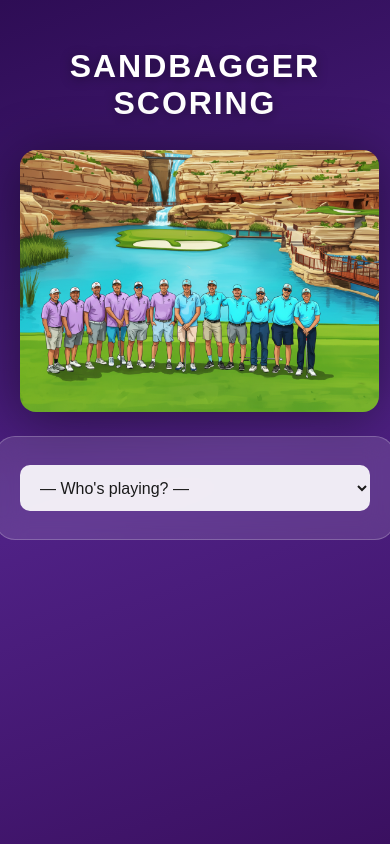
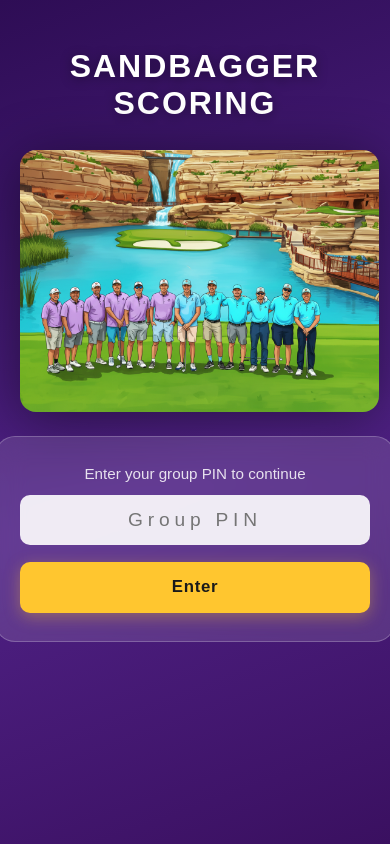
Before and after one commit to kurtisreed/sandbagger, a PHP site: page / in a window 390 px wide. Run offline with PHP 8.4, Linux system fonts and the light colour scheme; some libraries are stand-ins or nearby versions.

Commit message:
Add group PIN auth, offline score queue, plus-handicap support, and UI polish
- Group PIN screen with server-side PIN stored in app_settings table
- localStorage auto-login persists golfer + PIN verification across sessions
- Admin hamburger menu shows Change Group PIN option
- PIN page styled to match player selector (purple gradient, yellow button)
- Service worker updated to network-first for HTML/JS (eliminates stale cache issues)
- Offline score queue via IndexedDB with sync-on-reconnect and pending score overlay
- Plus-handicap (negative HCP) support: penalty dots on high stroke-index holes
- Self-healing localStorage: re-fetches golfer data if role field missing

Co-Authored-By: Claude Sonnet 4.6 <noreply@anthropic.com>

```diff
--- a/index.html
+++ b/index.html
@@ -46,13 +46,28 @@
         <button id="menu-dashboard" type="button">Dashboard</button>
         <button id="menu-my-history" type="button">My History</button>
         <button id="menu-edit-user" type="button">Edit User</button>
+        <button id="menu-change-pin" type="button" style="display:none;">Change Group PIN</button>
         <button id="menu-logout" type="button">Logout</button>
       </div>
     </div>
   </div>
 </div>
 
-<div id="auth-container" class="container">
+<!-- PIN screen (shown on first launch / after logout) -->
+<div id="pin-container" style="display: none;">
+  <form id="pin-form">
+    <h2>Sandbagger Scoring</h2>
+    <img class="form-logo" src="/images/cartoon.png" alt="Sandbagger Logo">
+    <div class="auth-card">
+      <p class="pin-prompt">Enter your group PIN to continue</p>
+      <input type="password" id="pin-input" inputmode="numeric" maxlength="10" placeholder="Group PIN">
+      <button type="submit">Enter</button>
+      <p id="pin-error" style="display: none;">Incorrect PIN. Please try again.</p>
+    </div>
+  </form>
+</div>
+
+<div id="auth-container" class="container" style="display: none;">
         <form id="auth-form">
             <h2 class="form-title">Sandbagger Scoring</h2>
             <img class="form-logo" src="/images/cartoon.png" alt="Sandbagger Logo">
@@ -177,6 +192,20 @@
   </div>
 </div>
 
+<!-- Change PIN modal (admin only) -->
+<div id="change-pin-modal" style="display:none; position:fixed; inset:0; background:rgba(0,0,0,0.5); z-index:10000; align-items:center; justify-content:center;">
+  <div style="background:white; border-radius:8px; padding:1.5rem; width:90%; max-width:320px;">
+    <h3 style="margin:0 0 1rem 0;">Change Group PIN</h3>
+    <input type="password" id="new-pin-input" inputmode="numeric" maxlength="10" placeholder="New PIN"
+      style="width:100%; padding:0.6rem; font-size:1.1rem; text-align:center; border:1px solid #ccc; border-radius:4px; box-sizing:border-box; margin-bottom:0.75rem; letter-spacing:0.2rem;">
+    <input type="password" id="new-pin-confirm" inputmode="numeric" maxlength="10" placeholder="Confirm PIN"
+      style="width:100%; padding:0.6rem; font-size:1.1rem; text-align:center; border:1px solid #ccc; border-radius:4px; box-sizing:border-box; margin-bottom:0.75rem; letter-spacing:0.2rem;">
+    <p id="change-pin-error" style="color:red; font-size:0.85rem; margin:0 0 0.75rem 0; display:none;"></p>
+    <button id="save-pin-btn" style="width:100%; padding:0.65rem; background:#4F2185; color:white; border:none; border-radius:4px; font-size:1rem; font-weight:bold; cursor:pointer; margin-bottom:0.5rem;">Save PIN</button>
+    <button id="cancel-pin-btn" style="width:100%; padding:0.65rem; background:#ccc; color:#333; border:none; border-radius:4px; font-size:1rem; cursor:pointer;">Cancel</button>
+  </div>
+</div>
+
 <div class="container" id="edit-tournament-container" style="display: none;">
   <h2 style="text-align: center; margin-bottom: 1rem;">Edit Tournament</h2>
   <button id="back-from-edit-tournament-btn" class="history-back-btn" style="margin-bottom: 1rem;">Back</button>
--- a/style.css
+++ b/style.css
@@ -462,6 +462,59 @@ main {
 
 
 
+/* ── PIN Screen ───────────────────────────────────── */
+#pin-container {
+  position: fixed;
+  inset: 0;
+  overflow-y: auto;
+  padding: 3rem 1.25rem 3rem;
+  background: linear-gradient(160deg, #2e0d55 0%, #4F2185 55%, #3a1060 100%);
+  display: flex;
+  flex-direction: column;
+  align-items: center;
+  z-index: 10;
+}
+
+#pin-form {
+  display: flex;
+  flex-direction: column;
+  align-items: center;
+  width: 100%;
+  gap: 0;
+}
+
+#pin-form h2 {
+  margin: 0 0 1.75rem;
+  color: #fff;
+  text-align: center;
+  width: 100%;
+  font-size: 2rem;
+  font-weight: 800;
+  letter-spacing: 0.06em;
+  text-transform: uppercase;
+  text-shadow: 0 2px 12px rgba(0,0,0,0.4);
+}
+
+#pin-form .pin-prompt {
+  margin: 0;
+  color: rgba(255,255,255,0.85);
+  font-size: 0.95rem;
+  text-align: center;
+}
+
+#pin-form #pin-input {
+  text-align: center;
+  letter-spacing: 0.3rem;
+  font-size: 1.2rem;
+}
+
+#pin-form #pin-error {
+  color: #ffcdd2;
+  text-align: center;
+  font-size: 0.9rem;
+  margin: 0;
+}
+
 /* ── Login Screen ─────────────────────────────────── */
 #auth-container {
   position: fixed;
```
Also changed, not shown: api/app_settings.php (added, +45 -0 lines), api/verify_pin.php (added, +27 -0 lines), service-worker.js (+17 -2 lines), script.js.
